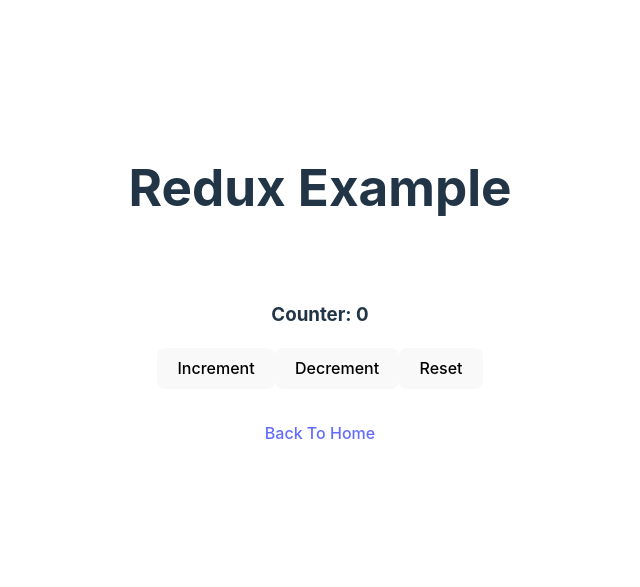
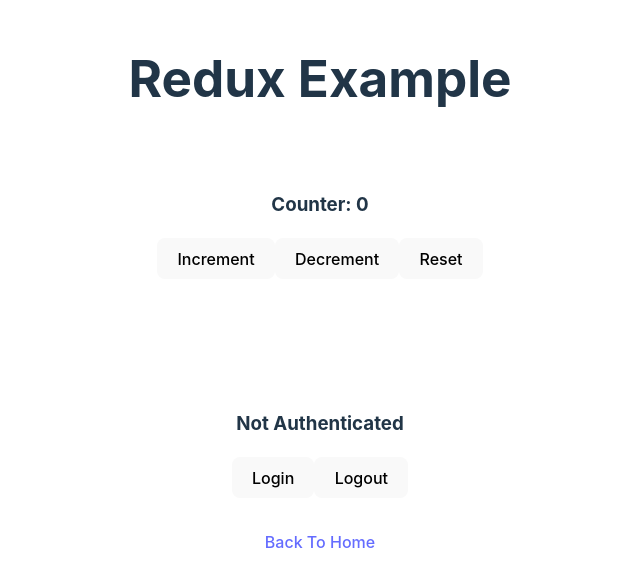
Before and after one commit to skrskr/react-demos, a React (Vite) app: page /redux in a window 1280 px wide. Shown: the part 115-702 px from the top of the page, without its empty margins (320-960 px from the left). Built offline with nearby package versions, Linux system fonts and the light colour scheme.

Commit message:
Register multiple reducers using redux

```diff
--- a/src/Components/ReduxExample.jsx
+++ b/src/Components/ReduxExample.jsx
@@ -2,10 +2,12 @@ import {useSelector, useDispatch} from 'react-redux'
 import './../App.css'
 import { decrementCounterAction, incrementCounterAction, resetCounterAction } from '../actions/counterAction';
 import BackToHome from './BackToHome';
+import { setLoginAction, setLogoutAction } from '../actions/authAction';
 
 function ReduxExample() {
   // 4 Access data from store
-  const data = useSelector((state) => state.counter)
+  const data = useSelector((state) => state.counterReducer.counter)
+  const isLoggedIn = useSelector((state) => state.authReducer.isLoggedIn)
   // 5 set data in store using dispatch
   const dispatchCounter = useDispatch();
 
@@ -18,6 +20,13 @@ function ReduxExample() {
         <button onClick={() => dispatchCounter(decrementCounterAction())}>Decrement</button>
         <button onClick={() => dispatchCounter(resetCounterAction())}>Reset</button>
       </div>
+      <br /><br />
+
+      <div className='card'>
+      <h3>{isLoggedIn ? 'Logged In' : 'Not Authenticated'}</h3>
+        <button onClick={() => dispatchCounter(setLoginAction())}>Login</button>
+        <button onClick={() => dispatchCounter(setLogoutAction())}>Logout</button>
+      </div>
 
       <BackToHome />
     </>
--- /dev/null
+++ b/src/actions/authAction.js
@@ -0,0 +1,15 @@
+import { LOGIN, LOGOUT } from "../types/authType";
+
+const setLoginAction = () => {
+    return {
+        type: LOGIN
+    };
+}
+
+const setLogoutAction = () => {
+    return {
+        type: LOGOUT
+    };
+}
+
+export {setLoginAction, setLogoutAction}
--- /dev/null
+++ b/src/reducers/authReducer.js
@@ -0,0 +1,13 @@
+import { LOGIN, LOGOUT } from "../types/authType"
+
+export const AuthReducer = (state = { isLoggedIn: false }, action) => {
+
+  switch (action.type) {
+    case LOGIN:
+      return { isLoggedIn: true }
+    case LOGOUT:
+      return { isLoggedIn: false }
+    default:
+      return state
+  }
+}
--- a/src/reducers/counterReducer.js
+++ b/src/reducers/counterReducer.js
@@ -2,7 +2,7 @@ import { DECREMENT, INCREMENT, RESET } from "../types/counterType"
 
 
 // 1 create reducer function
-const CounterReducer = (state = {counter: 0}, action) => {
+export const CounterReducer = (state = {counter: 0}, action) => {
 
     switch (action.type) {
       case INCREMENT:
@@ -15,5 +15,3 @@ const CounterReducer = (state = {counter: 0}, action) => {
         return state
     }
   }
-
-  export default CounterReducer;
--- /dev/null
+++ b/src/reducers/rootReducer.js
@@ -0,0 +1,10 @@
+
+import { combineReducers } from 'redux'
+
+import { CounterReducer } from './counterReducer'
+import { AuthReducer } from './authReducer'
+
+export const RootReducer = combineReducers({
+    authReducer: AuthReducer,
+    counterReducer: CounterReducer
+})
--- a/src/stores/store.js
+++ b/src/stores/store.js
@@ -1,8 +1,8 @@
 import { createStore } from 'redux'
-import CounterReducer from '../reducers/counterReducer';
+import {RootReducer} from '../reducers/rootReducer';
 
 
 // 2 create store
-const storeCounter = createStore(CounterReducer);
+const storeCounter = createStore(RootReducer);
 
 export default storeCounter;
--- /dev/null
+++ b/src/types/authType.js
@@ -0,0 +1,4 @@
+const LOGIN = 'login';
+const LOGOUT = 'decrement';
+
+export {LOGIN, LOGOUT}
```
